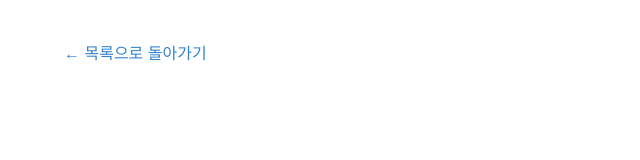
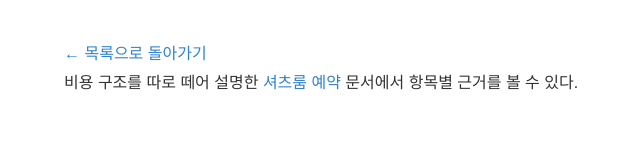
Before and after one commit to mqlwmsltm-arch/bp-kr-pbn-bp-054, a plain HTML site: page posts/qa-002-12vx1m9.html in a window 1280 px wide. Shown: the whole page, without its empty margins (176-816 px from the left). Drawn offline with Linux system fonts and the light colour scheme.

```diff
--- a/posts/qa-002-12vx1m9.html
+++ b/posts/qa-002-12vx1m9.html
@@ -23,6 +23,8 @@
   </header>
   <main>
 
-</main>
+
+      <p>비용 구조를 따로 떼어 설명한 <a class="anchor-link" href="https://maphoshirts.today/" data-bpaas-link-target="t1-shirtsroom-shop">셔츠룸 예약</a> 문서에서 항목별 근거를 볼 수 있다.</p>
+    </main>
 </body>
 </html>
```
